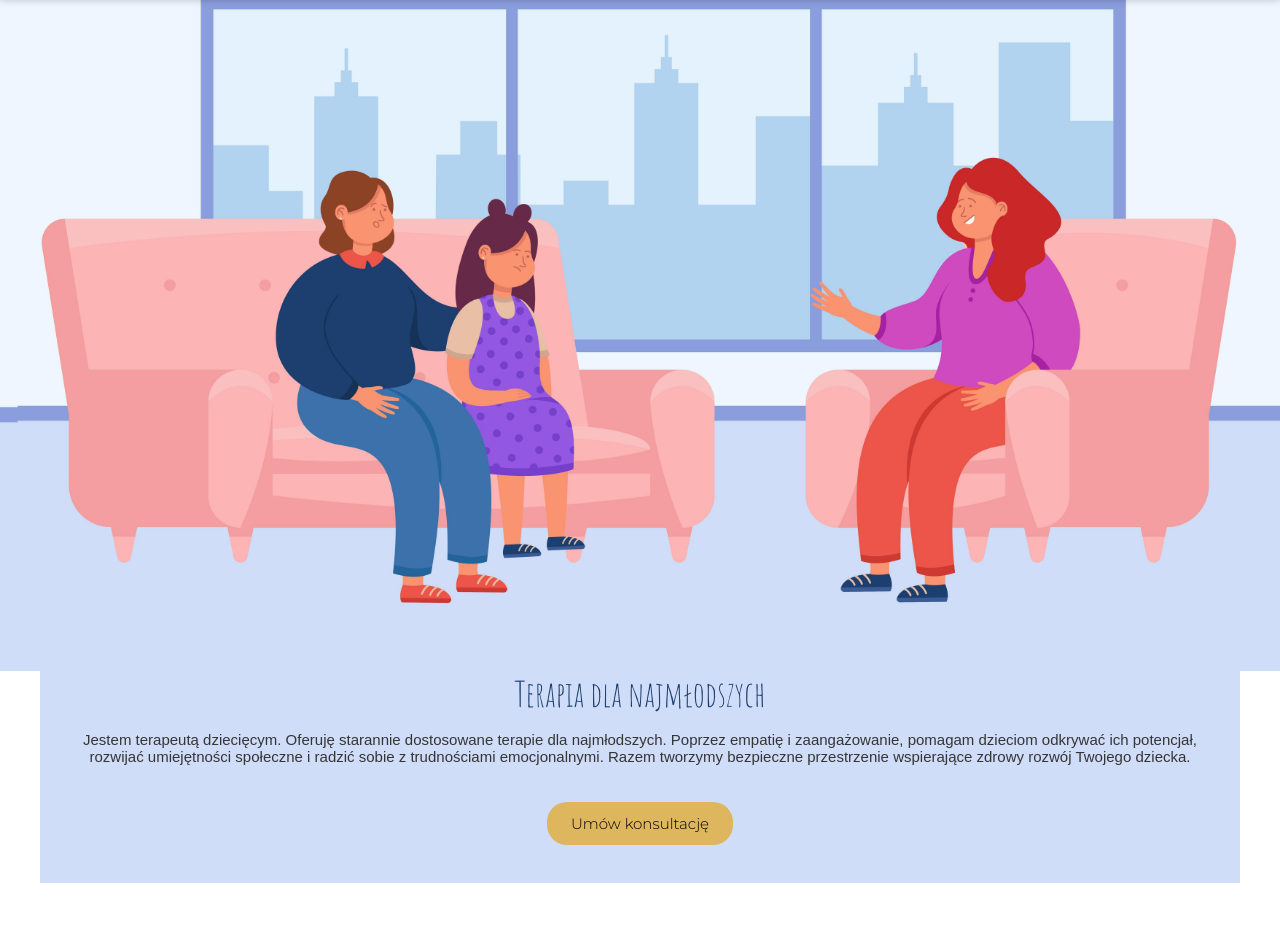
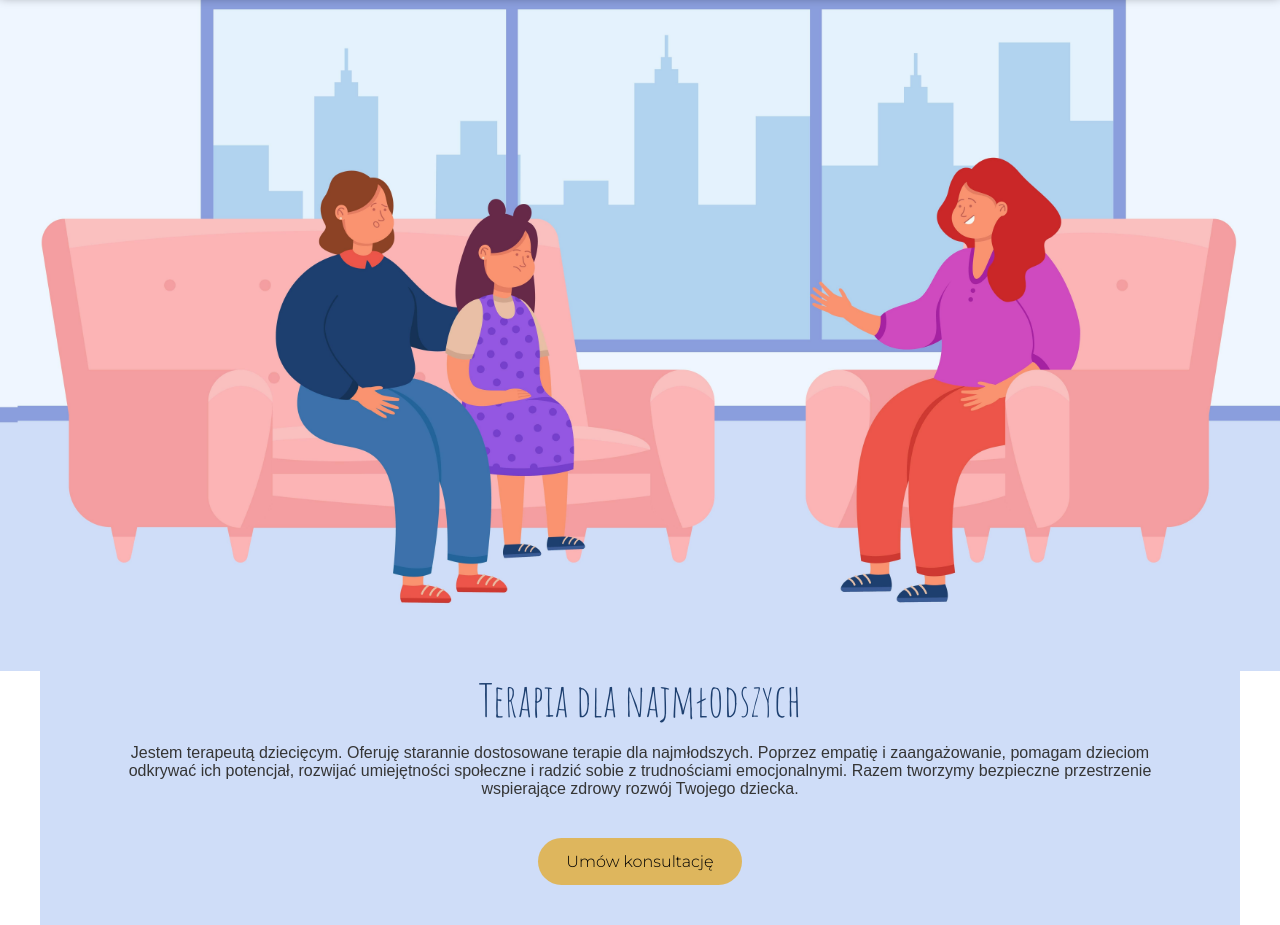
Before and after one commit to Kuba1507/Therapist, a website: page index.html in a window 1280 px wide. Shown: the part 90-1015 px from the top of the page. Before the commit the page ends 973 px from the top, so only its background shows below. Drawn offline with Linux system fonts and the light colour scheme; a web font is replaced by a local one.

Commit message:
styled header for tablets

```diff
--- a/src/sass/_media.scss
+++ b/src/sass/_media.scss
@@ -34,5 +34,22 @@
 				font-size: 2.4rem;
 			}
 		}
+
+		&__text {
+			&-heading {
+				font-size: 4.5rem;
+			}
+
+			&-description {
+				padding: 0 5em;
+				font-size: 1.6rem;
+			}
+
+			&-cta {
+				padding: 0.9em 1.8em;
+				font-size: 1.6rem;
+				border-radius: 25px;
+			}
+		}
 	}
 }
```
Also changed, not shown: dist/css/hamburger.min.css, dist/css/style.min.css.
